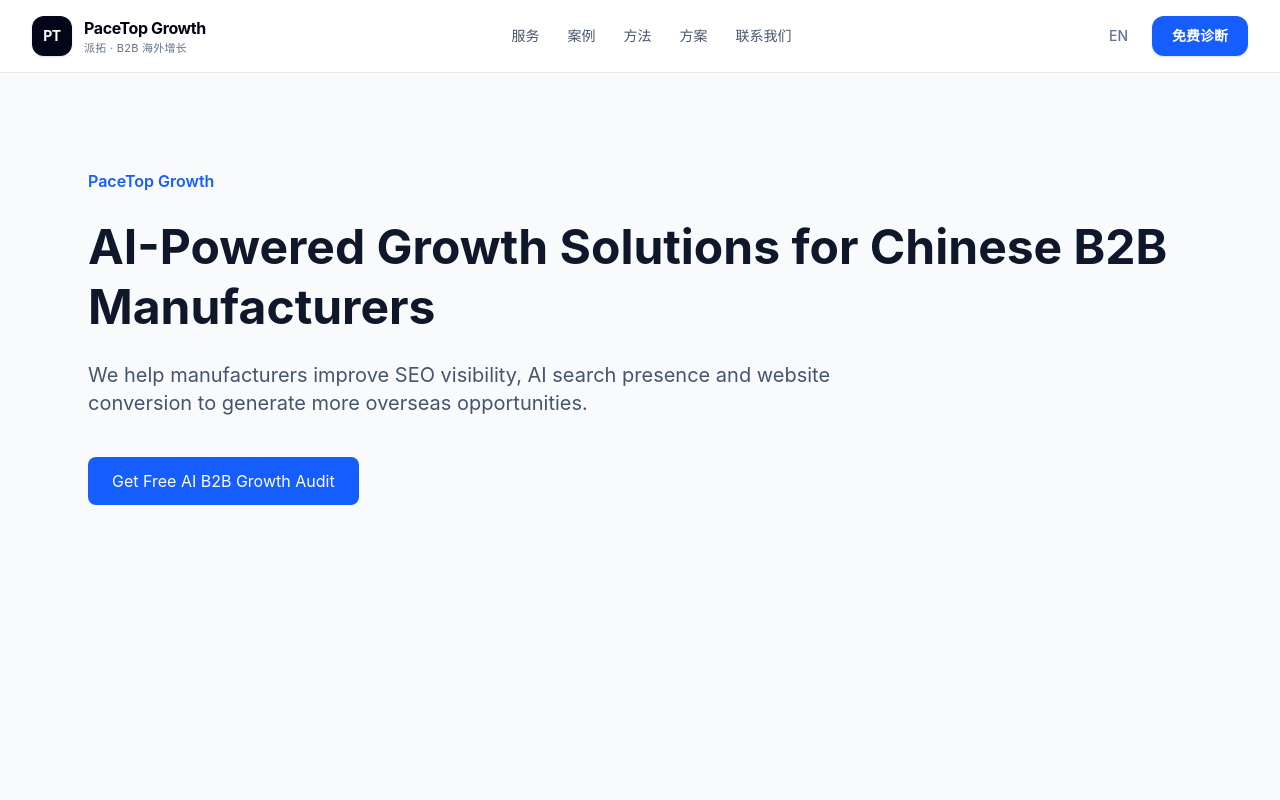
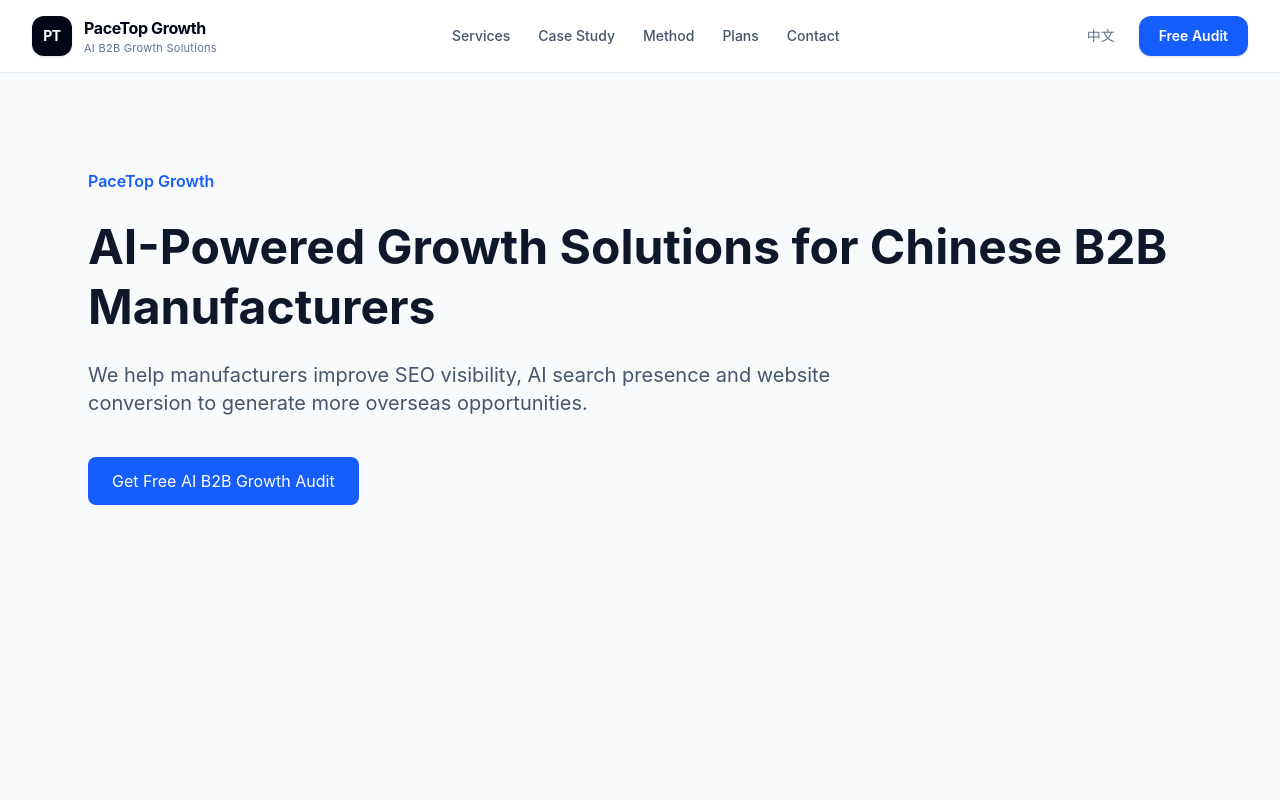
Before and after one commit to i20luoye/pacetop-growth, a Next.js app: page /en in a window 1280 px wide. Shown: the top 800 px of the page. Built offline with nearby package versions, Linux system fonts and the light colour scheme.

Commit message:
Add route-aware bilingual site navigation

```diff
--- a/components/Navbar.tsx
+++ b/components/Navbar.tsx
@@ -1,37 +1,69 @@
+"use client";
+
+import { usePathname } from "next/navigation";
+
 export default function Navbar() {
+  const pathname = usePathname();
+  const isEnglish = pathname === "/en" || pathname.startsWith("/en/");
+  const home = isEnglish ? "/en" : "/";
+
+  const labels = isEnglish
+    ? {
+        services: "Services",
+        caseStudy: "Case Study",
+        method: "Method",
+        plans: "Plans",
+        contact: "Contact",
+        audit: "Free Audit",
+        language: "中文",
+        languageHref: "/",
+        subline: "AI B2B Growth Solutions",
+      }
+    : {
+        services: "服务",
+        caseStudy: "案例",
+        method: "方法",
+        plans: "方案",
+        contact: "联系我们",
+        audit: "免费诊断",
+        language: "EN",
+        languageHref: "/en",
+        subline: "派拓 · B2B 海外增长",
+      };
+
   return (
     <header className="sticky top-0 z-50 border-b border-slate-200/80 bg-white/90 backdrop-blur-xl">
       <div className="mx-auto flex h-18 max-w-7xl items-center justify-between px-5 sm:px-8">
-        <a href="/" className="group flex items-center gap-3" aria-label="PaceTop Growth 首页">
+        <a href={home} className="group flex items-center gap-3" aria-label="PaceTop Growth home">
           <span className="flex h-10 w-10 items-center justify-center rounded-xl bg-slate-950 text-sm font-bold tracking-tight text-white shadow-sm transition-transform group-hover:-translate-y-0.5">
             PT
           </span>
           <span>
             <span className="block text-base font-bold tracking-tight text-slate-950">PaceTop Growth</span>
-            <span className="block text-[11px] tracking-wide text-slate-500">派拓 · B2B 海外增长</span>
+            <span className="block text-[11px] tracking-wide text-slate-500">{labels.subline}</span>
           </span>
         </a>
 
-        <nav className="hidden items-center gap-7 text-sm font-medium text-slate-600 lg:flex" aria-label="主导航">
-          <a className="transition-colors hover:text-slate-950" href="/#services">服务</a>
-          <a className="transition-colors hover:text-slate-950" href="/case-study/dyfab">案例</a>
-          <a className="transition-colors hover:text-slate-950" href="/#process">方法</a>
-          <a className="transition-colors hover:text-slate-950" href="/#plans">方案</a>
-          <a className="transition-colors hover:text-slate-950" href="/contact">联系我们</a>
+        <nav className="hidden items-center gap-7 text-sm font-medium text-slate-600 lg:flex" aria-label="Main navigation">
+          <a className="transition-colors hover:text-slate-950" href={`${home}#services`}>{labels.services}</a>
+          <a className="transition-colors hover:text-slate-950" href="/case-study/dyfab">{labels.caseStudy}</a>
+          <a className="transition-colors hover:text-slate-950" href={`${home}#process`}>{labels.method}</a>
+          <a className="transition-colors hover:text-slate-950" href={`${home}#plans`}>{labels.plans}</a>
+          <a className="transition-colors hover:text-slate-950" href="/contact">{labels.contact}</a>
         </nav>
 
         <div className="flex items-center gap-2 sm:gap-3">
           <a
-            href="/en"
+            href={labels.languageHref}
             className="rounded-lg px-3 py-2 text-sm font-medium text-slate-500 transition-colors hover:bg-slate-100 hover:text-slate-950"
           >
-            EN
+            {labels.language}
           </a>
           <a
             href="/audit-request"
             className="rounded-xl bg-blue-600 px-4 py-2.5 text-sm font-semibold text-white shadow-sm transition-all hover:-translate-y-0.5 hover:bg-blue-700 hover:shadow-md sm:px-5"
           >
-            免费诊断
+            {labels.audit}
           </a>
         </div>
       </div>
```
